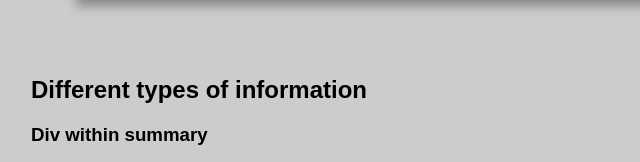
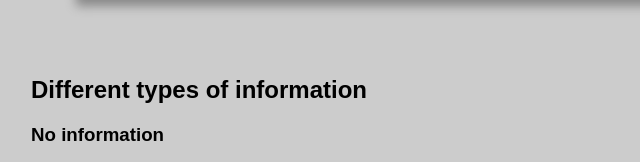
Before and after one commit to diagram-codesprint/ExtendedImageDescriptions, a website: page examples/examples.html in a window 1280 px wide. Shown: the part 6000-6162 px from the top of the page, 27-667 px from the left. Drawn offline with Linux system fonts and the light colour scheme.

Commit message:
update no info example

```diff
--- a/examples/examples.html
+++ b/examples/examples.html
@@ -796,7 +796,7 @@
     </figure>
 
     <h2>Different types of information</h2>
-    <h3>Div within summary</h3>
+    <h3>No information</h3>
     <figure >
       <img
         src="images/specific01thumb.png"
@@ -804,9 +804,7 @@
         width="400"
         aria-details="ext14"
       />
-      <details id="ext14">
-
-      </details>
+      <details id="ext14"></details>
     </figure>
 
     <h3>Details tag only</h3>
```
